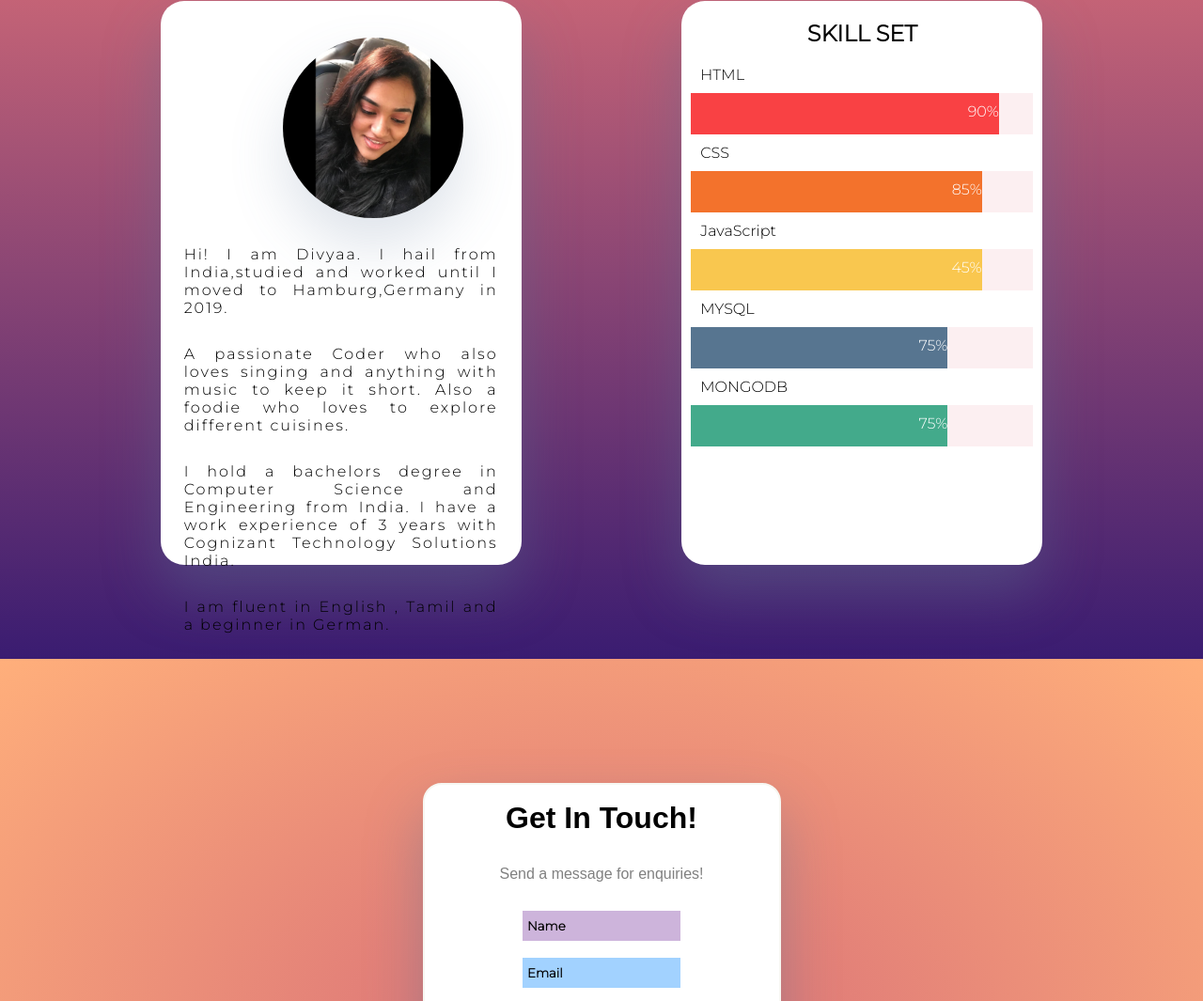
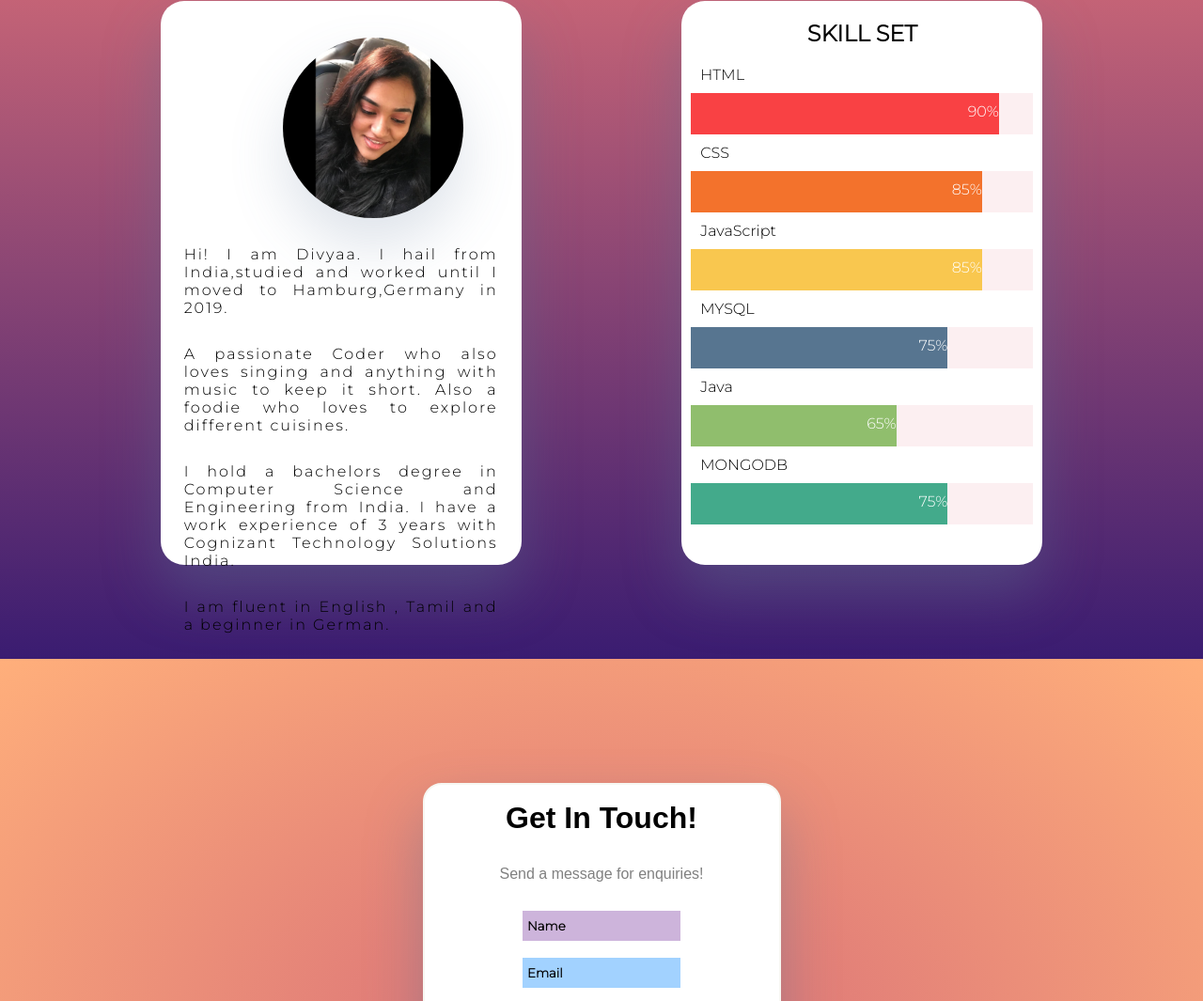
Before and after one commit to Divyaa-23/Portfolio-Website-HTML-CSS, a plain HTML site: page index.html in a window 1280 px wide. Shown: the part 1699-2764 px from the top of the page at 94% size. Drawn offline with Linux system fonts and the light colour scheme; a web font is replaced by a local one.

Commit message:
Update index.html

```diff
--- a/index.html
+++ b/index.html
@@ -121,7 +121,7 @@
 
         <p>JavaScript</p>
         <div class="container">
-          <div class="skills js">45%</div>
+          <div class="skills js">85%</div>
         </div>
 
 
@@ -129,6 +129,10 @@
         <p>MYSQL</p>
         <div class="container">
           <div class="skills mysql">75%</div>
+        </div>
+        <p>Java</p>
+        <div class="container">
+          <div class="skills java">65%</div>
         </div>
 
         <p>MONGODB</p>
```
